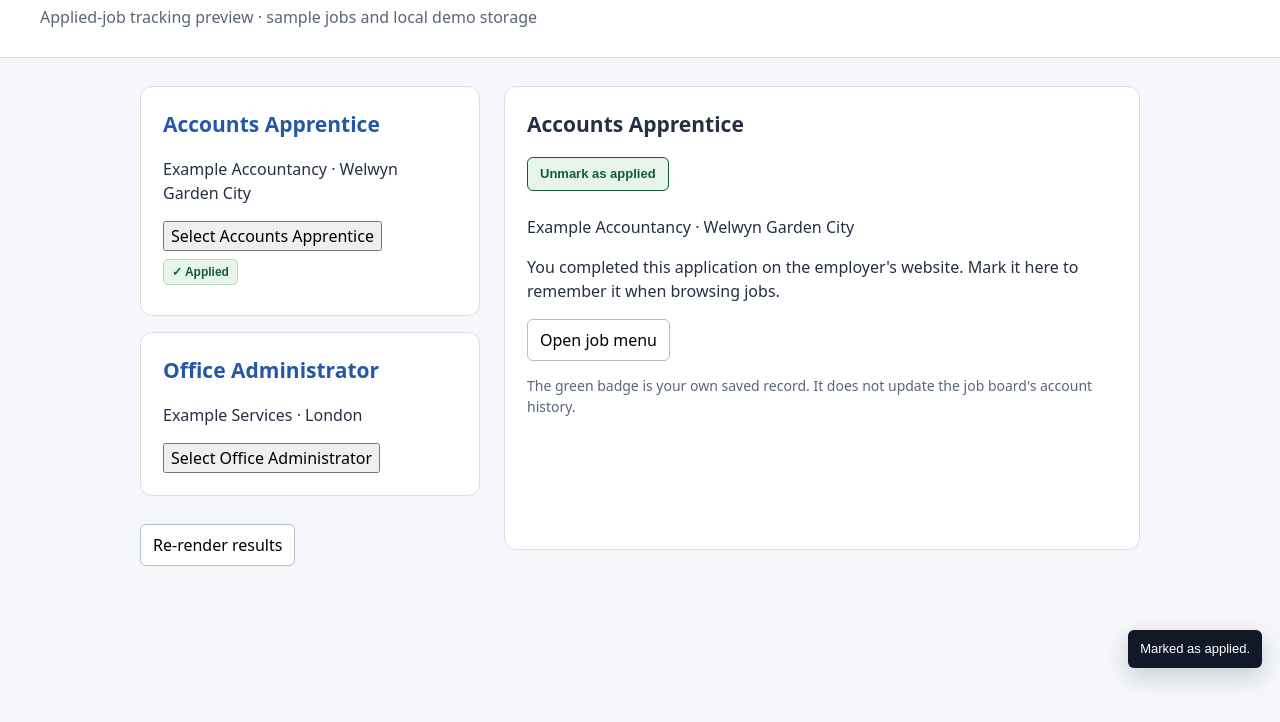
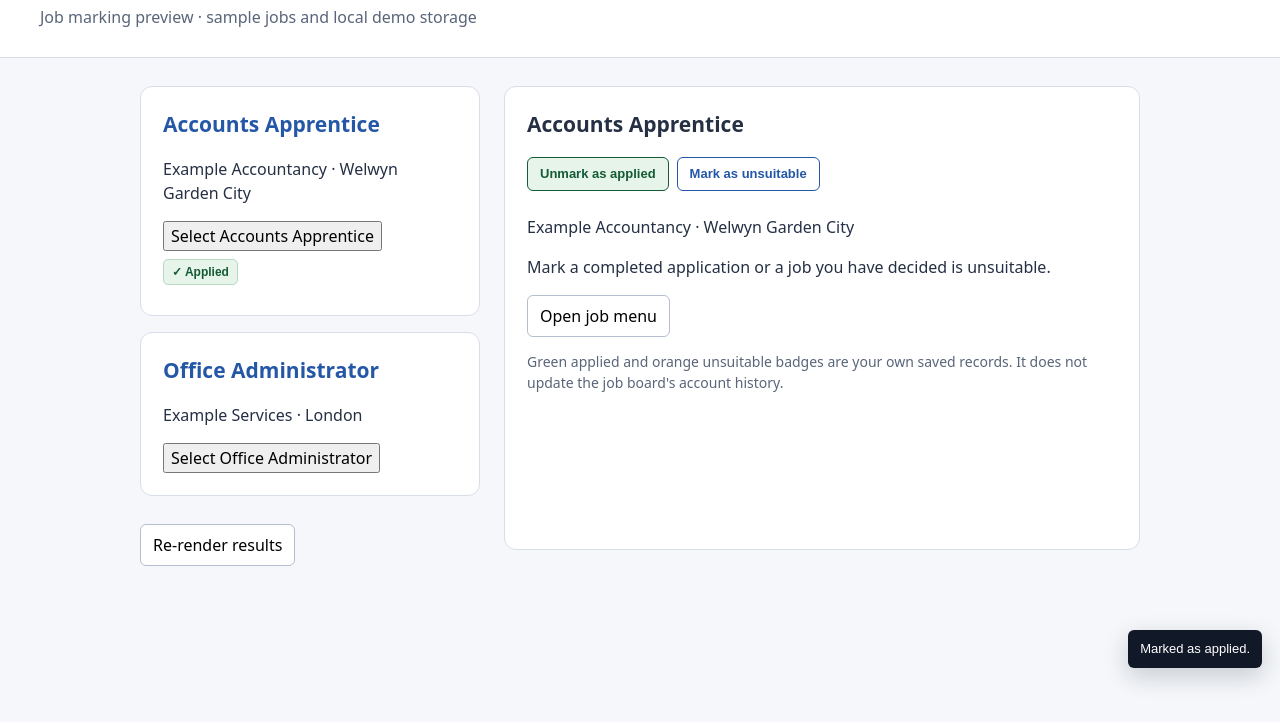
Before and after one commit to MrLawrenceAwe/job-search-companion, a browser extension: page test-support/applied-jobs-preview.html in a window 1280 px wide. Both pictures are taken after a click on the button "Mark as applied". Shown: the part 70-792 px from the top of the page. Drawn offline with Linux system fonts and the light colour scheme.

Commit message:
Add unsuitable job marking

```diff
--- a/extension/applied-jobs.js
+++ /dev/null
@@ -1,161 +0,0 @@
-(() => {
-  const cvFit = globalThis.cvFitBridge;
-  const PREFIX = "applied-job:";
-  const BADGE_CLASS = "cv-fit-bridge-applied-badge";
-  const BUTTON_CLASS = "cv-fit-bridge-applied-action";
-  const CARD_SELECTOR = 'li, [data-testid="slider_item"], .job_seen_beacon, .cardOutline, '
-    + '[role="button"][componentkey^="job-card-component-ref-"]';
-  const TITLE_SELECTOR = '[data-testid="vj-job-title"], .jobsearch-JobInfoHeader-title, '
-    + '.job-details-jobs-unified-top-card__job-title, .jobs-unified-top-card__job-title';
-  const records = new Map();
-  const pendingWrites = new Map();
-  let renderTimer = null;
-
-  // Use the platform job ID, so tracking parameters and country subdomains
-  // cannot turn the same posting into multiple application records.
-  const keyFor = (jobUrl) => {
-    const normalized = cvFit.jobs.jobUrlFromPageUrl(jobUrl);
-    if (!normalized) throw new Error("Couldn’t identify this job.");
-    const url = new URL(normalized);
-    const id = url.searchParams.get("jk") || url.pathname.match(/\/jobs\/view\/(\d+)/)?.[1];
-    return `${PREFIX}${url.hostname.includes("linkedin") ? "linkedin" : "indeed"}:${id}`;
-  };
-
-  const isApplied = (jobUrl) => Boolean(records.get(keyFor(jobUrl))?.appliedAt);
-  const labelFor = (jobUrl) => isApplied(jobUrl) ? "Unmark as applied" : "Mark as applied";
-
-  const updateButton = (button, jobUrl) => {
-    button.dataset.jobUrl = jobUrl;
-    const label = labelFor(jobUrl);
-    const labelElement = button.querySelector(".cv-fit-bridge-menu-item-label") || button;
-    if (labelElement.textContent !== label) labelElement.textContent = label;
-    const pressed = String(isApplied(jobUrl));
-    if (button.getAttribute("role") !== "menuitem" && button.getAttribute("aria-pressed") !== pressed) {
-      button.setAttribute("aria-pressed", pressed);
-    }
-    button.title = "Your application record, saved in this Chrome profile";
-  };
-
-  const render = () => {
-    if (!document.body) return;
-    const targets = new Map();
-    for (const { element, jobUrl } of cvFit.jobs.collectJobs(cvFit.dom.getRenderedRect)) {
-      const card = element.closest(CARD_SELECTOR);
-      if (card && isApplied(jobUrl)) targets.set(card, jobUrl);
-    }
-    for (const badge of document.querySelectorAll(`.${BADGE_CLASS}`)) {
-      if (targets.get(badge.parentElement) !== badge.dataset.jobUrl) badge.remove();
-    }
-    for (const [card, jobUrl] of targets) {
-      if (card.querySelector(`.${BADGE_CLASS}`)) continue;
-      const badge = document.createElement("span");
-      badge.className = BADGE_CLASS;
-      badge.dataset.jobUrl = jobUrl;
-      badge.textContent = "✓ Applied";
-      badge.title = "Marked as applied in Job Search Companion";
-      card.append(badge);
-    }
-
-    // The job details can be replaced in place without a page navigation.
-    const heading = [...document.querySelectorAll(TITLE_SELECTOR)]
-      .find((element) => cvFit.dom.getRenderedRect(element));
-    let jobUrl = null;
-    if (heading) {
-      try { jobUrl = cvFit.jobs.resolveSelectedJobUrl(); } catch { /* Ambiguous selection: omit the control. */ }
-    }
-    for (const button of document.querySelectorAll(`.${BUTTON_CLASS}:not([role="menuitem"])`)) {
-      if (!jobUrl || button.previousElementSibling !== heading) button.remove();
-    }
-    if (jobUrl) {
-      let button = heading.nextElementSibling;
-      if (!button?.classList.contains(BUTTON_CLASS)) {
-        button = document.createElement("button");
-        button.type = "button";
-        button.className = BUTTON_CLASS;
-        button.addEventListener("click", (event) => {
-          event.preventDefault();
-          event.stopPropagation();
-          void toggle(button.dataset.jobUrl, button);
-        });
-        heading.after(button);
-      }
-      updateButton(button, jobUrl);
-    }
-    for (const button of document.querySelectorAll(`.${BUTTON_CLASS}[role="menuitem"]`)) {
-      updateButton(button, button.dataset.jobUrl);
-    }
-  };
-
-  const scheduleRender = () => {
-    if (renderTimer !== null) return;
-    renderTimer = window.setTimeout(() => {
-      renderTimer = null;
-      void ready.then(render).catch((error) => console.debug("Application records unavailable:", error));
-    }, 100);
-  };
-
-  const ready = chrome.storage.local.get(null).then((stored) => {
-    for (const [key, value] of Object.entries(stored)) {
-      if (key.startsWith(PREFIX) && typeof value?.appliedAt === "string") records.set(key, value);
-    }
-  });
-  // Register before the initial read finishes; apply notifications afterwards
-  // so an older storage snapshot never overwrites a newer change from another tab.
-  chrome.storage.onChanged.addListener((changes, area) => {
-    if (area !== "local") return;
-    void ready.then(() => {
-      for (const [key, { newValue }] of Object.entries(changes)) {
-        if (!key.startsWith(PREFIX)) continue;
-        if (typeof newValue?.appliedAt === "string") records.set(key, newValue);
-        else records.delete(key);
-      }
-      scheduleRender();
-    }).catch((error) => console.debug("Application record update failed:", error));
-  });
-
-  const toggle = async (jobUrl, button = null) => {
-    let key;
-    try { key = keyFor(jobUrl); } catch (error) {
-      cvFit.showToast(error.message, "error");
-      return false;
-    }
-    if (pendingWrites.has(key)) return false;
-    pendingWrites.set(key, true);
-    if (button) button.disabled = true;
-    try {
-      await ready;
-      // Read this single record again to respect changes from another tab.
-      const stored = await chrome.storage.local.get(key);
-      const applied = !stored[key]?.appliedAt;
-      if (applied) {
-        const record = { jobUrl: cvFit.jobs.jobUrlFromPageUrl(jobUrl), appliedAt: new Date().toISOString() };
-        await chrome.storage.local.set({ [key]: record });
-        records.set(key, record);
-      } else {
-        await chrome.storage.local.remove(key);
-        records.delete(key);
-      }
-      render();
-      if (button) updateButton(button, jobUrl);
-      cvFit.showToast(applied ? "Marked as applied." : "Applied mark removed.", "success");
-      return true;
-    } catch (error) {
-      console.debug("Application record could not be saved:", error);
-      cvFit.showToast("Couldn’t save the applied mark. Please reload the page and try again.", "error");
-      return false;
-    } finally {
-      pendingWrites.delete(key);
-      if (button) button.disabled = false;
-    }
-  };
-
-  Object.assign(cvFit.appliedJobs, { isApplied, labelFor, ready, toggle, updateButton });
-  const observer = new MutationObserver(scheduleRender);
-  observer.observe(document.documentElement, {
-    childList: true, subtree: true, attributes: true,
-    attributeFilter: ["href", "data-jk", "data-vjk", "data-jobkey", "componentkey"],
-  });
-  window.addEventListener("popstate", scheduleRender);
-  document.addEventListener("click", scheduleRender, true);
-  scheduleRender();
-})();
--- a/extension/content.css
+++ b/extension/content.css
@@ -97,7 +97,7 @@
   background: #991b1b;
 }
 
-.cv-fit-bridge-applied-badge {
+.cv-fit-bridge-job-mark-badge {
   display: inline-block;
   color: #155b36;
   background: #e6f4ea;
@@ -108,7 +108,7 @@
   padding: 4px 8px;
 }
 
-.cv-fit-bridge-applied-action:not([role="menuitem"]) {
+.cv-fit-bridge-job-mark-action:not([role="menuitem"]) {
   appearance: none;
   display: inline-block;
   background: #fff;
@@ -127,12 +127,25 @@
   color: #155b36;
 }
 
-.cv-fit-bridge-applied-action:focus-visible {
+.cv-fit-bridge-job-mark-action:focus-visible {
   outline: 2px solid #2557a7;
   outline-offset: 3px;
 }
 
-.cv-fit-bridge-applied-action:disabled {
+.cv-fit-bridge-job-mark-action:disabled {
   opacity: 0.6;
   cursor: wait;
 }
+
+.cv-fit-bridge-job-actions {
+  display: flex;
+  flex-wrap: wrap;
+  gap: 8px;
+}
+
+.cv-fit-bridge-unsuitable-badge,
+.cv-fit-bridge-unsuitable-action:not([role="menuitem"])[aria-pressed="true"] {
+  background: #fff1e6;
+  border-color: #d8a77e;
+  color: #874517;
+}
--- a/extension/extension-context.js
+++ b/extension/extension-context.js
@@ -37,7 +37,7 @@
       normalizeForMatch: (value) => (value || "").replace(/\s+/g, " ").trim().toLowerCase(),
     },
     jobs: {},
-    appliedJobs: {},
+    jobMarks: {},
     shareMenu: {},
     showToast: null,
     submissions: {},
--- /dev/null
+++ b/extension/job-marks.js
@@ -0,0 +1,180 @@
+(() => {
+  const cvFit = globalThis.cvFitBridge;
+  const marks = {
+    applied: { prefix: "applied-job:", timestamp: "appliedAt", badge: "✓ Applied", icon: "✓" },
+    unsuitable: { prefix: "unsuitable-job:", timestamp: "unsuitableAt", badge: "✕ Unsuitable", icon: "✕" },
+  };
+  const CARD_SELECTOR = 'li, [data-testid="slider_item"], .job_seen_beacon, .cardOutline, '
+    + '[role="button"][componentkey^="job-card-component-ref-"]';
+  const TITLE_SELECTOR = '[data-testid="vj-job-title"], .jobsearch-JobInfoHeader-title, '
+    + '.job-details-jobs-unified-top-card__job-title, .jobs-unified-top-card__job-title';
+  const ACTIONS_CLASS = "cv-fit-bridge-job-actions";
+  const records = new Map();
+  const pendingWrites = new Set();
+  let renderTimer = null;
+
+  // Keep existing application records under their saved keys. Both marks use
+  // platform IDs so country hosts and tracking parameters share one identity.
+  const keyFor = (jobUrl, kind) => {
+    const normalized = cvFit.jobs.jobUrlFromPageUrl(jobUrl);
+    if (!normalized) throw new Error("Couldn’t identify this job.");
+    const url = new URL(normalized);
+    const id = url.searchParams.get("jk") || url.pathname.match(/\/jobs\/view\/(\d+)/)?.[1];
+    return `${marks[kind].prefix}${url.hostname.includes("linkedin") ? "linkedin" : "indeed"}:${id}`;
+  };
+  const isMarked = (jobUrl, kind) => Boolean(records.get(keyFor(jobUrl, kind))?.[marks[kind].timestamp]);
+  const updateButton = (button, jobUrl, kind) => {
+    button.dataset.jobUrl = jobUrl;
+    button.dataset.markKind = kind;
+    const label = `${isMarked(jobUrl, kind) ? "Unmark" : "Mark"} as ${kind}`;
+    const labelElement = button.querySelector(".cv-fit-bridge-menu-item-label") || button;
+    if (labelElement.textContent !== label) labelElement.textContent = label;
+    const pressed = String(isMarked(jobUrl, kind));
+    if (button.getAttribute("role") !== "menuitem" && button.getAttribute("aria-pressed") !== pressed) {
+      button.setAttribute("aria-pressed", pressed);
+    }
+    button.title = "Your job record, saved in this Chrome profile";
+    button.disabled = pendingWrites.has(keyFor(jobUrl, kind));
+  };
+  const createButton = (jobUrl, kind, menu = false) => {
+    const button = document.createElement("button");
+    button.type = "button";
+    button.className = `cv-fit-bridge-job-mark-action cv-fit-bridge-${kind}-action`;
+    if (menu) {
+      button.className += ` ${cvFit.ui.menuItemClass}`;
+      button.setAttribute("role", "menuitem");
+      const icon = document.createElement("span");
+      icon.className = "cv-fit-bridge-menu-item-icon";
+      icon.textContent = marks[kind].icon;
+      icon.setAttribute("aria-hidden", "true");
+      const label = document.createElement("span");
+      label.className = "cv-fit-bridge-menu-item-label";
+      button.append(icon);
+      button.append(label);
+    }
+    updateButton(button, jobUrl, kind);
+    void ready.then(() => updateButton(button, button.dataset.jobUrl, kind))
+      .catch(() => { button.disabled = true; });
+    button.addEventListener("click", (event) => {
+      event.preventDefault();
+      event.stopPropagation();
+      void toggle(button.dataset.jobUrl, kind, button);
+    });
+    return button;
+  };
+
+  const render = () => {
+    if (!document.body) return;
+    const jobs = cvFit.jobs.collectJobs(cvFit.dom.getRenderedRect);
+    for (const kind of Object.keys(marks)) {
+      const badgeClass = `cv-fit-bridge-${kind}-badge`;
+      const targets = new Map();
+      for (const { element, jobUrl } of jobs) {
+        const card = element.closest(CARD_SELECTOR);
+        if (card && isMarked(jobUrl, kind)) targets.set(card, jobUrl);
+      }
+      for (const badge of document.querySelectorAll(`.${badgeClass}`)) {
+        if (targets.get(badge.parentElement) !== badge.dataset.jobUrl) badge.remove();
+      }
+      for (const [card, jobUrl] of targets) {
+        if (card.querySelector(`.${badgeClass}`)) continue;
+        const badge = document.createElement("span");
+        badge.className = `cv-fit-bridge-job-mark-badge ${badgeClass}`;
+        badge.dataset.jobUrl = jobUrl;
+        badge.textContent = marks[kind].badge;
+        badge.title = `Marked as ${kind} in Job Search Companion`;
+        card.append(badge);
+      }
+    }
+
+    const heading = [...document.querySelectorAll(TITLE_SELECTOR)]
+      .find((element) => cvFit.dom.getRenderedRect(element));
+    let jobUrl = null;
+    if (heading) {
+      try { jobUrl = cvFit.jobs.resolveSelectedJobUrl(); } catch { /* Ambiguous selection: omit controls. */ }
+    }
+    for (const actions of document.querySelectorAll(`.${ACTIONS_CLASS}`)) {
+      if (!jobUrl || actions.previousElementSibling !== heading) actions.remove();
+    }
+    if (jobUrl) {
+      let actions = heading.nextElementSibling;
+      if (!actions?.classList.contains(ACTIONS_CLASS)) {
+        actions = document.createElement("div");
+        actions.className = ACTIONS_CLASS;
+        for (const kind of Object.keys(marks)) actions.append(createButton(jobUrl, kind));
+        heading.after(actions);
+      }
+      for (const button of actions.querySelectorAll(".cv-fit-bridge-job-mark-action")) {
+        updateButton(button, jobUrl, button.dataset.markKind);
+      }
+    }
+    for (const button of document.querySelectorAll('.cv-fit-bridge-job-mark-action[role="menuitem"]')) {
+      updateButton(button, button.dataset.jobUrl, button.dataset.markKind);
+    }
+  };
+  const scheduleRender = () => {
+    if (renderTimer !== null) return;
+    renderTimer = window.setTimeout(() => {
+      renderTimer = null;
+      void ready.then(render).catch((error) => console.debug("Job records unavailable:", error));
+    }, 100);
+  };
+  const readRecord = (key, value) => {
+    const mark = Object.values(marks).find(({ prefix }) => key.startsWith(prefix));
+    if (!mark) return;
+    if (typeof value?.[mark.timestamp] === "string") records.set(key, value);
+    else records.delete(key);
+  };
+  const ready = chrome.storage.local.get(null).then((stored) => {
+    for (const [key, value] of Object.entries(stored)) readRecord(key, value);
+  });
+  // Apply notifications after the initial snapshot so newer changes win.
+  chrome.storage.onChanged.addListener((changes, area) => {
+    if (area !== "local") return;
+    void ready.then(() => {
+      for (const [key, { newValue }] of Object.entries(changes)) readRecord(key, newValue);
+      scheduleRender();
+    }).catch((error) => console.debug("Job record update failed:", error));
+  });
+  const toggle = async (jobUrl, kind, button = null) => {
+    let key;
+    try { key = keyFor(jobUrl, kind); } catch (error) {
+      cvFit.showToast(error.message, "error");
+      return false;
+    }
+    if (pendingWrites.has(key)) return false;
+    pendingWrites.add(key);
+    if (button) button.disabled = true;
+    try {
+      await ready;
+      const stored = await chrome.storage.local.get(key);
+      const marked = !stored[key]?.[marks[kind].timestamp];
+      if (marked) {
+        const record = { jobUrl: cvFit.jobs.jobUrlFromPageUrl(jobUrl), [marks[kind].timestamp]: new Date().toISOString() };
+        await chrome.storage.local.set({ [key]: record });
+        records.set(key, record);
+      } else {
+        await chrome.storage.local.remove(key);
+        records.delete(key);
+      }
+      render();
+      cvFit.showToast(marked ? `Marked as ${kind}.` : `${kind === "applied" ? "Applied" : "Unsuitable"} mark removed.`, "success");
+      return true;
+    } catch (error) {
+      console.debug("Job record could not be saved:", error);
+      cvFit.showToast(`Couldn’t save the ${kind} mark. Please reload the page and try again.`, "error");
+      return false;
+    } finally {
+      pendingWrites.delete(key);
+      if (button) updateButton(button, button.dataset.jobUrl, kind);
+    }
+  };
+  Object.assign(cvFit.jobMarks, { isMarked, ready, toggle, updateButton, createButton });
+  new MutationObserver(scheduleRender).observe(document.documentElement, {
+    childList: true, subtree: true, attributes: true,
+    attributeFilter: ["href", "data-jk", "data-vjk", "data-jobkey", "componentkey"],
+  });
+  window.addEventListener("popstate", scheduleRender);
+  document.addEventListener("click", scheduleRender, true);
+  scheduleRender();
+})();
--- a/package.json
+++ b/package.json
@@ -1,6 +1,6 @@
 {
   "name": "job-search-companion",
-  "version": "0.11.0",
+  "version": "0.12.0",
   "private": true,
   "description": "Applied-job tracking and browsing on Indeed and LinkedIn, with CV Fit Advisor tasks in Codex.",
   "type": "module",
--- a/test-support/applied-jobs-preview.html
+++ b/test-support/applied-jobs-preview.html
@@ -2,7 +2,7 @@
 <html lang="en">
 <meta charset="utf-8">
 <meta name="viewport" content="width=device-width, initial-scale=1">
-<title>Job Search Companion — applied tracking preview</title>
+<title>Job Search Companion — job marking preview</title>
 <link rel="canonical" href="https://uk.indeed.com/viewjob?jk=demojob111">
 <link rel="stylesheet" href="../extension/content.css">
 <style>
@@ -19,17 +19,17 @@
   #demo-menu > button { display: block; width: 100%; text-align: left; border: 0; background: white; padding: 12px; }
   .note { color: #596579; font-size: 14px; } .cv-fit-bridge-applied-badge { margin-left: 0; }
 </style>
-<header><h1>Job Search Companion</h1><p>Applied-job tracking preview · sample jobs and local demo storage</p></header>
+<header><h1>Job Search Companion</h1><p>Job marking preview · sample jobs and local demo storage</p></header>
 <main>
   <section><ul id="cards">
     <li><h2><a href="https://uk.indeed.com/viewjob?jk=demojob111">Accounts Apprentice</a></h2><p>Example Accountancy · Welwyn Garden City</p><button data-select="demojob111">Select Accounts Apprentice</button></li>
     <li><h2><a href="https://uk.indeed.com/viewjob?jk=demojob222">Office Administrator</a></h2><p>Example Services · London</p><button data-select="demojob222">Select Office Administrator</button></li>
   </ul><div class="tools"><button id="replace-cards">Re-render results</button></div></section>
   <article><h5 data-testid="vj-job-title">Accounts Apprentice</h5><p id="company">Example Accountancy · Welwyn Garden City</p>
-    <p>You completed this application on the employer's website. Mark it here to remember it when browsing jobs.</p>
+    <p>Mark a completed application or a job you have decided is unsuitable.</p>
     <button id="open-menu" aria-label="Share job">Open job menu</button>
     <div role="menu" id="demo-menu" hidden><button>Copy link</button><button>Email</button><button>WhatsApp</button></div>
-    <p class="note">The green badge is your own saved record. It does not update the job board's account history.</p>
+    <p class="note">Green applied and orange unsuitable badges are your own saved records. It does not update the job board's account history.</p>
   </article>
 </main>
 <script>
@@ -74,7 +74,7 @@
 <script src="../extension/job-resolution.js"></script>
 <script src="../extension/job-navigation.js"></script>
 <script src="../extension/submission.js"></script>
-<script src="../extension/applied-jobs.js"></script>
+<script src="../extension/job-marks.js"></script>
 <script src="../extension/share-menu.js"></script>
 <script src="../extension/share-menu-observer.js"></script>
 </html>
```
Also changed, not shown: docs/design.md (+6 -6 lines), extension/share-menu.js (+6 -23 lines), test-support/extension-vm.js (+5 -2 lines), test/applied-jobs.test.js (+11 -11 lines), test/share-menu-observer.test.js (+2 -2 lines), test/unsuitable-jobs.test.js (added, +162 -0 lines), README.md, extension/manifest.json.
